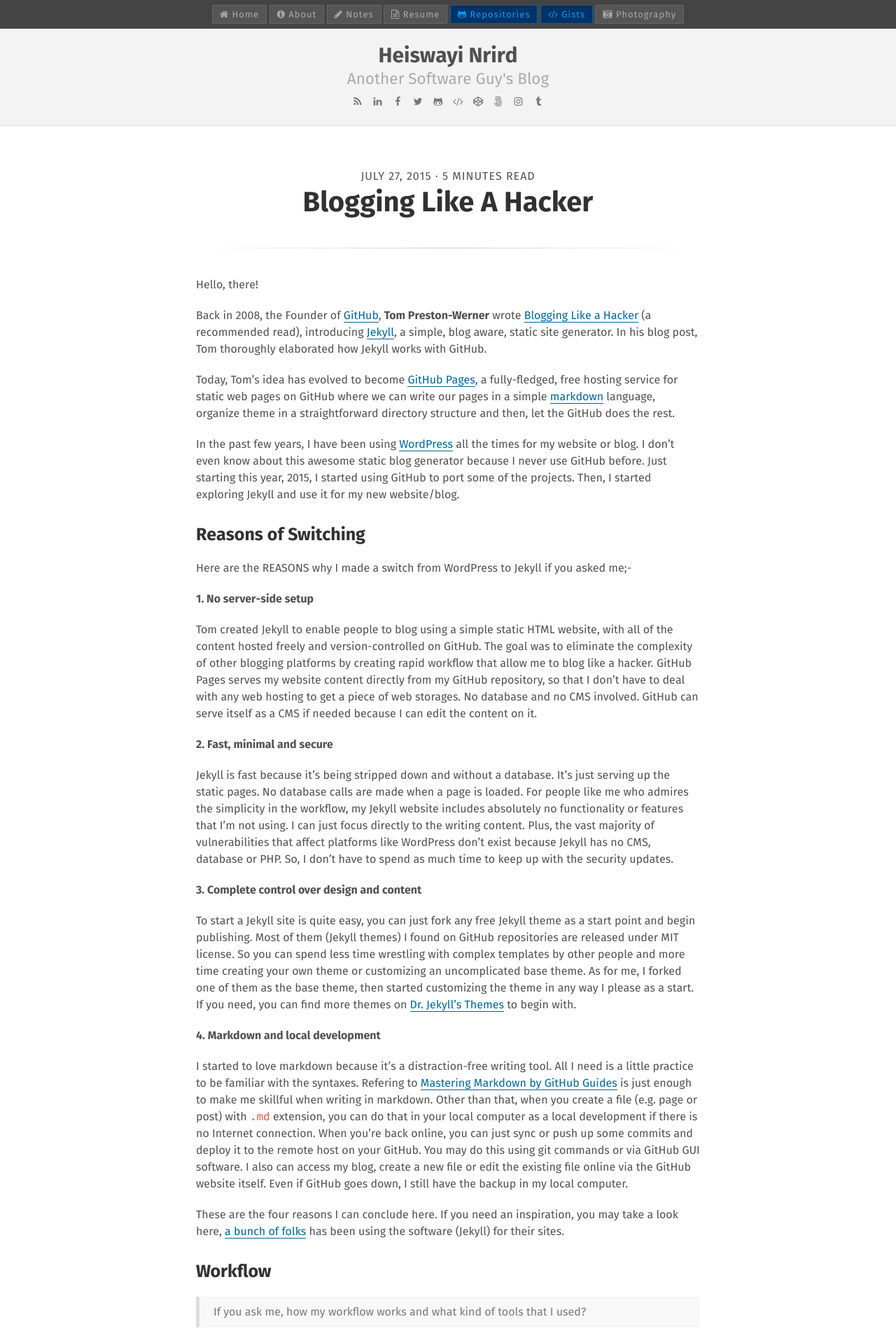
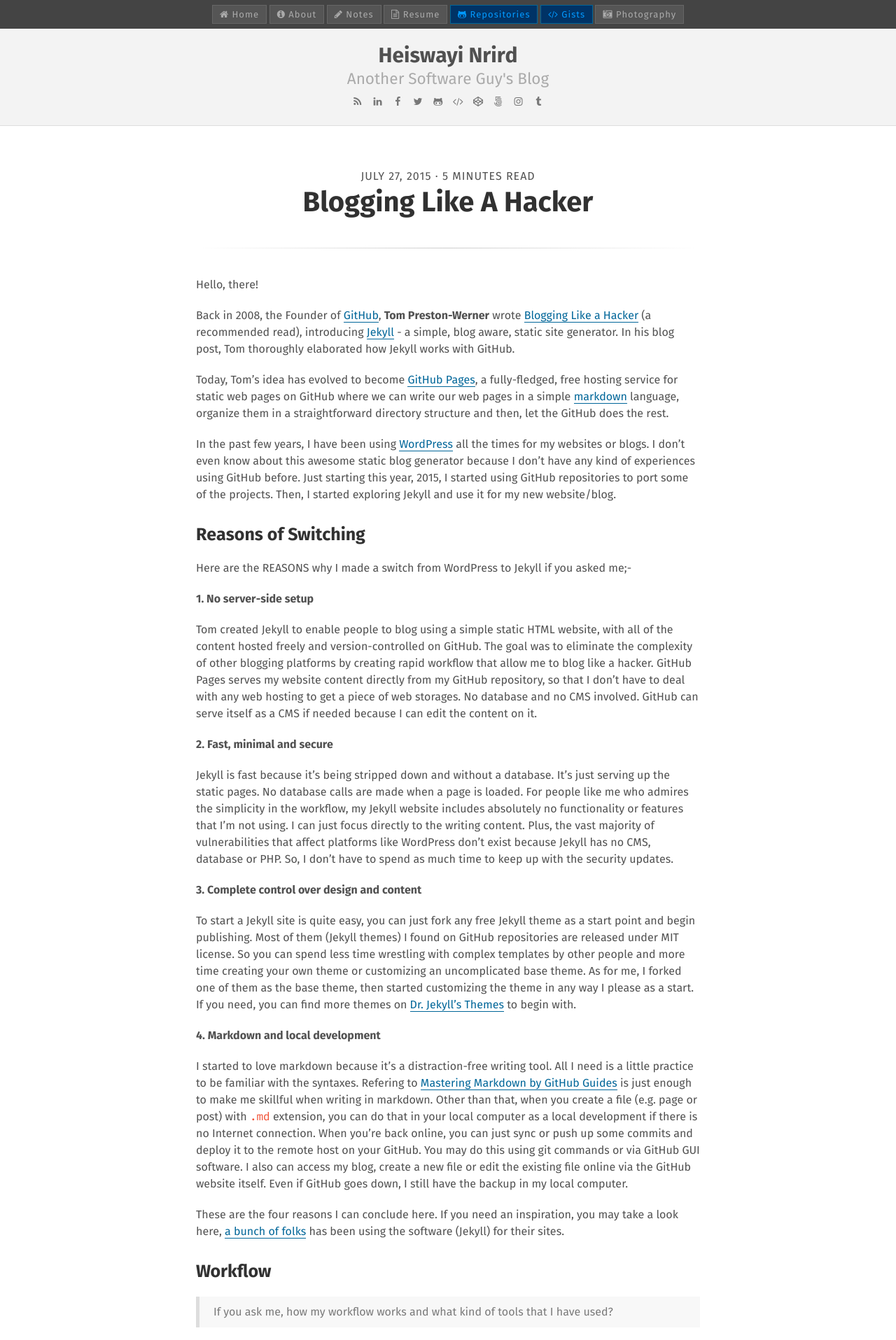
Before and after one commit to x-axis/heiswayi.github.io, a Jekyll site: the page built from _posts/2015-07-27-blogging-like-a-hacker.md, in a window 1280 px wide. Shown: the top 1915 px of the page at 70% size. Built offline with Jekyll 4.4.1, drawn with Linux system fonts in a browser that asks for light colours; nearby versions of some CDN libraries; Markdown is read by kramdown in place of the engine named in the settings; some of the changed text lies outside the part shown.

Commit message:
Update entry typos

```diff
--- a/_posts/2015-07-27-blogging-like-a-hacker.md
+++ b/_posts/2015-07-27-blogging-like-a-hacker.md
@@ -7,11 +7,11 @@
 
 Hello, there!
 
-Back in 2008, the Founder of [GitHub](https://github.com), **Tom Preston-Werner** wrote [Blogging Like a Hacker](http://tom.preston-werner.com/2008/11/17/blogging-like-a-hacker.html) (a recommended read), introducing [Jekyll](http://jekyllrb.com), a simple, blog aware, static site generator. In his blog post, Tom thoroughly elaborated how Jekyll works with GitHub.
+Back in 2008, the Founder of [GitHub](https://github.com), **Tom Preston-Werner** wrote [Blogging Like a Hacker](http://tom.preston-werner.com/2008/11/17/blogging-like-a-hacker.html) (a recommended read), introducing [Jekyll](http://jekyllrb.com) - a simple, blog aware, static site generator. In his blog post, Tom thoroughly elaborated how Jekyll works with GitHub.
 
-Today, Tom's idea has evolved to become [GitHub Pages](https://pages.github.com), a fully-fledged, free hosting service for static web pages on GitHub where we can write our pages in a simple [markdown](http://daringfireball.net/projects/markdown) language, organize theme in a straightforward directory structure and then, let the GitHub does the rest.
+Today, Tom's idea has evolved to become [GitHub Pages](https://pages.github.com), a fully-fledged, free hosting service for static web pages on GitHub where we can write our web pages in a simple [markdown](http://daringfireball.net/projects/markdown) language, organize them in a straightforward directory structure and then, let the GitHub does the rest.
 
-In the past few years, I have been using [WordPress](https://wordpress.org) all the times for my website or blog. I don't even know about this awesome static blog generator because I never use GitHub before. Just starting this year, 2015, I started using GitHub to port some of the projects. Then, I started exploring Jekyll and use it for my new website/blog.
+In the past few years, I have been using [WordPress](https://wordpress.org) all the times for my websites or blogs. I don't even know about this awesome static blog generator because I don't have any kind of experiences using GitHub before. Just starting this year, 2015, I started using GitHub repositories to port some of the projects. Then, I started exploring Jekyll and use it for my new website/blog.
 
 ### Reasons of Switching
 
@@ -37,14 +37,14 @@
 
 ### Workflow
 
-> If you ask me, how my workflow works and what kind of tools that I used?
+> If you ask me, how my workflow works and what kind of tools that I have used?
 
-Maybe this can help. I'm using Windows for both my PC at home and office because most of my professional works/software are based on Windows environment. All I need at first is to download [GitHub for Windows](https://windows.github.com) software and install it on my PC. I operate the software in both way; sometimes GUI, sometimes through Git Shell. If not necessary for me to use the software, I just manage them directly on the GitHub website.
+Maybe this can help. I'm using Windows for both my PC at home and office because most of my professional works/software are based on Windows OS environment. All I need at first is to download [GitHub for Windows](https://windows.github.com) software and install it on my PC. I operate the software in both way; sometimes GUI, sometimes through the Git Shell. If not necessary for me to use the software, I just manage them directly on the GitHub website.
 
-My default text editor is [Notepad2-mod](http://xhmikosr.github.io/notepad2-mod), which used as a replacement to the default Notepad program. However, my favorite use of text editor is [GitHub's Atom Editor](https://atom.io), a hackable text editor they said, but as for me, it's the best editor I ever experienced, compared to [Visual Studio Code](https://code.visualstudio.com) and [Sublime Text](http://www.sublimetext.com/). Like this post and the others, all are written using the GitHub's Atom Editor with Markdown Preview.
+My default text editor is [Notepad2-mod](http://xhmikosr.github.io/notepad2-mod), which is used as a replacement to the default Notepad program. However, my favorite use of text editor is [GitHub's Atom Editor](https://atom.io), a hackable text editor they said, but as for me, it's the best editor I ever experienced, compared to [Visual Studio Code](https://code.visualstudio.com) and [Sublime Text](http://www.sublimetext.com/). Like this post and the others, all are written using the GitHub's Atom Editor with Markdown Preview.
 
 ### Conclusion
 
-Simplicity is everything. Some people said; `Less is more.` Being a minimalist is not that simple. But being a minimalist is a part of myself. I try my best to utilize everything around me. Let's do this in the Hacker Way: _"Why pay if there's a thing that free?"_
+Simplicity is everything. Some people said; `Less is more.` Being a minimalist is not that simple. But being a minimalist is a part of myself. I try my best to utilize everything around me with minimum spending of dollars. Let's do this in the Hacker Way: _"Why pay if there's a thing that available for free?"_
 
 [**Jekyll**](http://jekyllrb.com) + [**GitHub**](https://pages.github.com) + [**Markdown**](http://daringfireball.net/projects/markdown) = **Blogging like a Hacker**
```
Also changed, not shown: _posts/2015-08-11-my-own-artificial-intelligence-program.md (+3 -3 lines), _posts/2015-08-17-php-encryption-decryption-and-password-hashing.md (+1 -1 lines), _posts/2015-08-18-xaml-better-way-to-scale-icon-in-path.md (+5 -5 lines).
